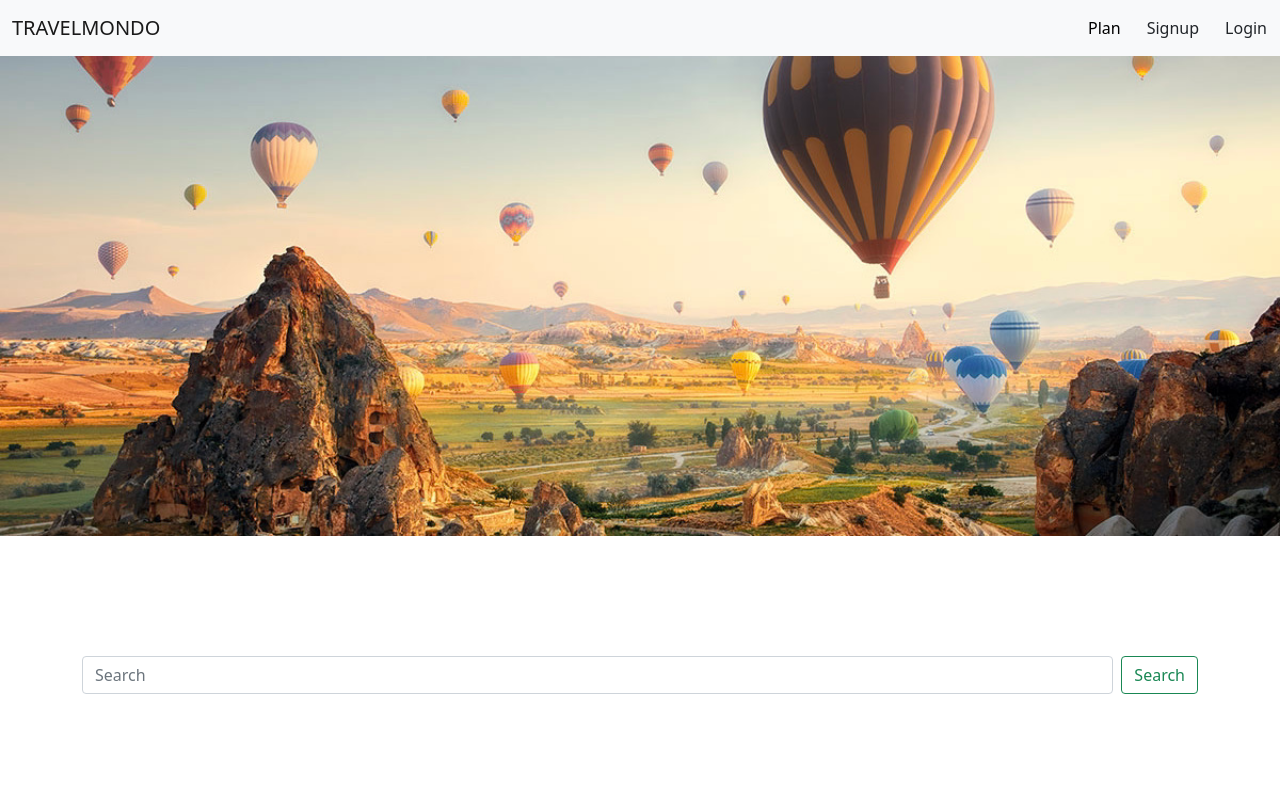
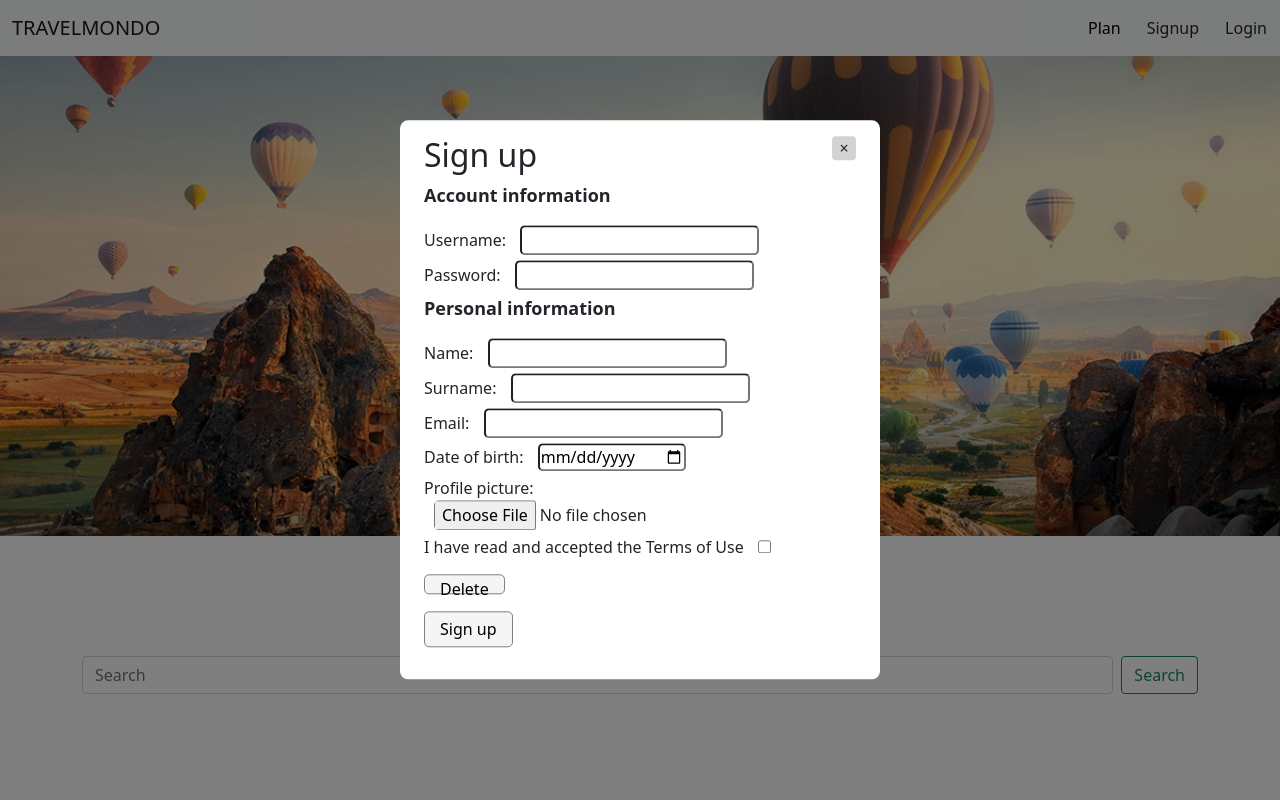
Before and after one commit to karendahlaarhus/UserInterfacesE4, a plain HTML site: page index.html in a window 1280 px wide. Both pictures are taken after a click on the link "Signup". Shown: the top 800 px of the page. Drawn offline with nearby package versions, Linux system fonts and the light colour scheme.

Commit message:
add popups for login and signup

```diff
--- /dev/null
+++ b/components/login.html
@@ -0,0 +1,30 @@
+<div id="login_popup" class="popup">
+  <div id="login_popup_content" class="popup_content">
+    <span class="close_popup_button" onclick="togglePopup('login_popup')"
+      >×</span
+    >
+    <h2 class="form_header">Log in</h2>
+    <div class="login_form">
+      <div class="input_group">
+        <label class="input_label">Username:</label>
+        <input
+          type="text"
+          name="username"
+          id="username_login"
+          class="form_input"
+        />
+      </div>
+      <div class="input_group">
+        <label class="input_label">Password:</label>
+        <input
+          type="password"
+          name="password"
+          id="password_login"
+          class="form_input"
+        />
+      </div>
+      <button class="form_btn" onclick="login()">Log in</button>
+      <p id="output_login"></p>
+    </div>
+  </div>
+</div>
--- a/components/navigation.html
+++ b/components/navigation.html
@@ -19,10 +19,14 @@
         <button type="button" class="btn btn-light btn-block">Plan</button>
       </li>
       <li class="nav-item">
-        <a class="btn btn-outline">Signup</a>
+        <a class="btn btn-outline" onclick="togglePopup('signup_popup')"
+          >Signup</a
+        >
       </li>
       <li class="nav-item">
-        <a class="btn btn-outline">Login</a>
+        <a class="btn btn-outline" onclick="togglePopup('login_popup')"
+          >Login</a
+        >
       </li>
     </ul>
   </div>
--- /dev/null
+++ b/components/signup.html
@@ -0,0 +1,68 @@
+<div id="signup_popup" class="popup">
+  <div id="signup_popup_content" class="popup_content">
+    <span class="close_popup_button" onclick="togglePopup('signup_popup')"
+      >×</span
+    >
+    <h2 class="form_header">Sign up</h2>
+    <div id="signup_form">
+      <p class="form_section_title">
+        <strong>Account information</strong>
+      </p>
+      <div class="input_group">
+        <label class="input_label">Username:</label>
+        <input type="text" id="username_input" class="form_input" required />
+      </div>
+      <div class="input_group">
+        <label class="input_label">Password:</label>
+        <input
+          type="password"
+          id="password_input"
+          class="form_input"
+          required
+        />
+      </div>
+      <p class="form_section_title">
+        <strong>Personal information</strong>
+      </p>
+      <div class="input_group">
+        <label class="input_label">Name: </label>
+        <input type="text" id="firstname_input" class="form_input" required />
+      </div>
+      <div class="input_group">
+        <label class="input_label">Surname: </label>
+        <input type="text" id="surname_input" class="form_input" required />
+      </div>
+      <div class="input_group">
+        <label class="input_label">Email: </label>
+        <input type="email" id="email_input" class="form_input" required />
+      </div>
+      <div class="input_group">
+        <label class="input_label">Date of birth: </label>
+        <input type="date" id="birthdate_input" class="form_input" required />
+      </div>
+      <div class="input_group">
+        <label class="input_label">Profile picture: </label>
+        <input type="file" id="profileimg_input" class="form_input" />
+      </div>
+      <div class="input_group">
+        <label class="input_label"
+          >I have read and accepted the Terms of Use</label
+        >
+        <input type="checkbox" id="terms" class="form_input" required />
+      </div>
+
+      <button
+        id="delete_button"
+        class="form_btn_smaller"
+        onclick="clear_signup()"
+      >
+        Delete
+      </button>
+      <br />
+      <button id="signup_button" class="form_btn" onclick="signup()">
+        Sign up
+      </button>
+      <p id="output_signup"></p>
+    </div>
+  </div>
+</div>
--- a/index.html
+++ b/index.html
@@ -19,6 +19,7 @@
     />
     <script src="https://ajax.googleapis.com/ajax/libs/jquery/3.5.1/jquery.min.js"></script>
     <link rel="stylesheet" href="./style/main.css" />
+    <link rel="stylesheet" href="./style/popup.css" />
     <title class="title">Travelmondo</title>
   </head>
   <body>
@@ -27,6 +28,8 @@
 
     <main class="flex-shrink-0">
       <div class="container">
+        <div id="login"></div>
+        <div id="signup"></div>
         <div class="search" id="search"></div>
         <div class="top_posts" id="top_posts"></div>
         <div class="top_users" id="top_users"></div>
@@ -35,6 +38,7 @@
     <footer id="footer"></footer>
 
     <script src="./script/script.js"></script>
+    <script src="./script/popup.js"></script>
     <script
       src="https://cdn.jsdelivr.net/npm/bootstrap@5.1.3/dist/js/bootstrap.bundle.min.js"
       integrity="sha384-ka7Sk0Gln4gmtz2MlQnikT1wXgYsOg+OMhuP+IlRH9sENBO0LRn5q+8nbTov4+1p"
--- /dev/null
+++ b/script/popup.js
@@ -0,0 +1,4 @@
+var togglePopup = (popup) => {
+  var popupModal = document.getElementById(popup);
+  popupModal.classList.toggle("show_popup");
+};
--- a/script/script.js
+++ b/script/script.js
@@ -5,6 +5,13 @@ $(function () {
 
 $(function () {
   $("#main_image").load("../components/main_image.html");
+});
+$(function () {
+  $("#login").load("../components/login.html");
+});
+
+$(function () {
+  $("#signup").load("../components/signup.html");
 });
 
 $(function () {
--- /dev/null
+++ b/style/popup.css
@@ -0,0 +1,136 @@
+/* STYLING FOR LOGIN-POPUP, SIGNUP-POPUP, MY-PROFILE-POPUP, MY-EXPERIENCES-POPUP*/
+.popup {
+  position: fixed;
+  left: 0;
+  top: 0;
+  width: 100%;
+  height: 100%;
+  opacity: 0;
+  visibility: hidden;
+  background-color: rgba(0, 0, 0, 0.5);
+  transform: scale(1.1);
+  z-index: 1;
+}
+
+.popup_content {
+  position: absolute;
+  top: 50%;
+  left: 50%;
+  transform: translate(-50%, -50%);
+  background-color: white;
+  padding: 1rem 1.5rem;
+  width: 30rem;
+  border-radius: 0.5rem;
+  z-index: 1;
+}
+
+.close_popup_button {
+  float: right;
+  width: 1.5rem;
+  line-height: 1.5rem;
+  text-align: center;
+  cursor: pointer;
+  border-radius: 0.25rem;
+  background-color: lightgray;
+}
+
+.close_popup_button:hover {
+  background-color: darkgray;
+}
+.show_popup {
+  opacity: 1;
+  visibility: visible;
+  transform: scale(1);
+  transition: visibility 0s linear 0s, opacity 0.25s 0s, transform 0.25s;
+  z-index: 1;
+}
+
+.popup img {
+  width: 200px;
+}
+
+/* STYLING FOR MAP-POPUS */
+.modal {
+  visibility: hidden;
+  background-color: rgba(0, 0, 0, 0.5);
+  transform: scale(1.1);
+  position: fixed;
+  width: 100%;
+  height: 100%;
+  background-color: rgba(0, 0, 0, 0.4);
+  z-index: 1;
+}
+
+.modal_content {
+  position: absolute;
+  transform: translate(-50%);
+  background-color: white;
+  width: 70rem;
+  top: 5%;
+  left: 50%;
+  bottom: 20%;
+  padding: 1rem 1.5rem;
+  border-radius: 0.5rem;
+  overflow-y: scroll;
+  z-index: 1;
+}
+
+.modal_content img {
+  left: 10%;
+  right: 10%;
+  width: 100%;
+  z-index: 1;
+}
+
+.close {
+  float: right;
+  width: 1.5rem;
+  line-height: 1.5rem;
+  text-align: center;
+  cursor: pointer;
+  border-radius: 0.25rem;
+  background-color: lightgray;
+}
+
+.close:hover,
+.close:focus {
+  color: #000;
+  text-decoration: none;
+  cursor: pointer;
+}
+
+/* Styling login and signup forms */
+.input_group {
+  margin: 5px 0;
+}
+
+.form_input {
+  margin-left: 10px;
+  border-radius: 5px;
+}
+
+.form_section_title {
+  font-size: large;
+}
+
+.form_btn {
+  border: 1px solid grey;
+  border-radius: 5px;
+  height: 36px;
+  padding: 2px 15px 2px 15px;
+  background-color: #f5f5f5;
+  font-family: inherit;
+  margin-top: 10px;
+  cursor: pointer;
+}
+
+.form_btn_smaller {
+  border: 1px solid grey;
+  border-radius: 5px;
+  height: 20px;
+  padding: 2px 15px 2px 15px;
+  background-color: #f5f5f5;
+  font-family: inherit;
+  margin-top: 10px;
+  cursor: pointer;
+}
```
